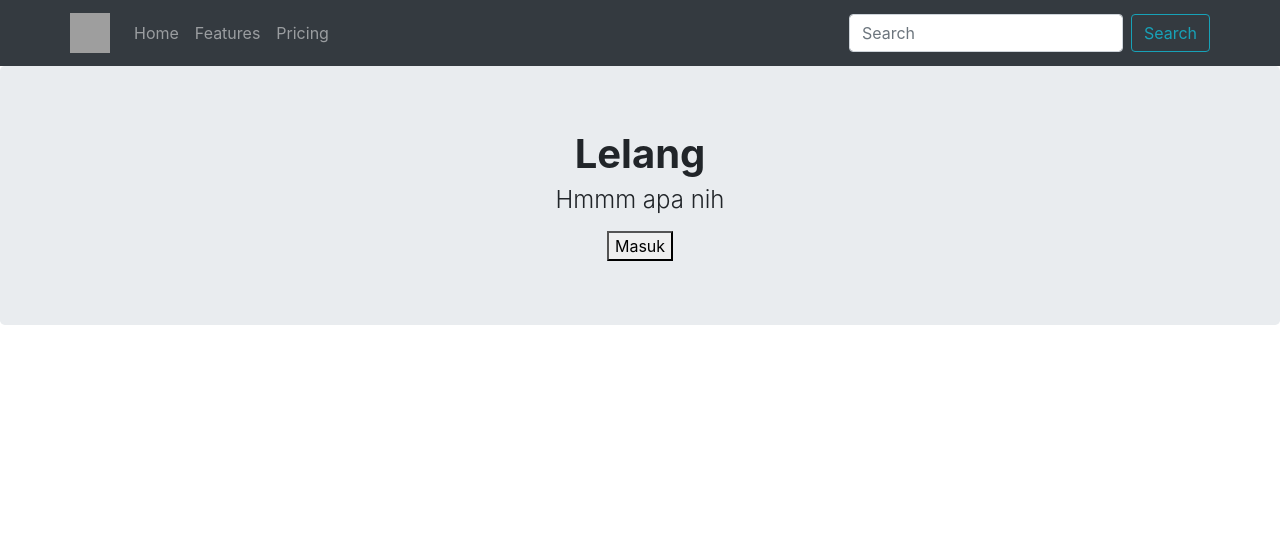
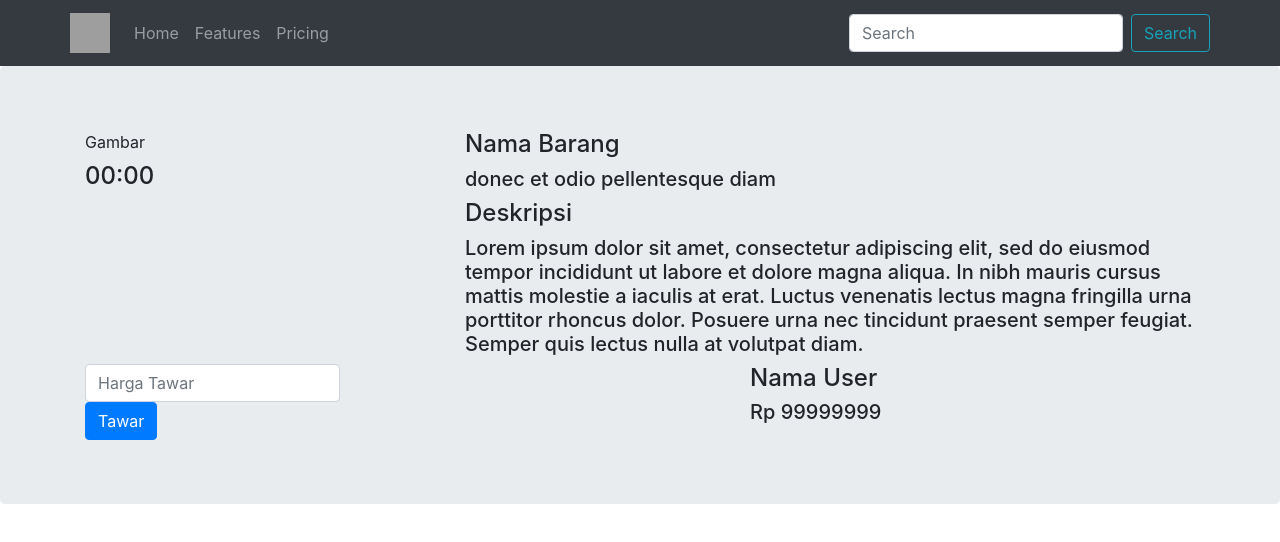
Before and after one commit to AWRamadhan/Impal, a React (Create React App) app in the folder lelang/: page / in a window 1280 px wide. Shown: the top 542 px of the page. Built offline with nearby package versions, Linux system fonts and the light colour scheme; grey boxes are pictures that could not be loaded.

Commit message:
add another interface

```diff
--- a/lelang/src/index.js
+++ b/lelang/src/index.js
@@ -1,10 +1,10 @@
 import React from "react";
 import ReactDOM from "react-dom";
-import Login from "./interface/Login";
+import Home from "./interface/LelangSelected";
 import * as serviceWorker from "./serviceWorker";
 import "bootstrap/dist/css/bootstrap.css";
 
-ReactDOM.render(<Login />, document.getElementById("root"));
+ReactDOM.render(<Home />, document.getElementById("root"));
 
 // If you want your app to work offline and load faster, you can change
 // unregister() to register() below. Note this comes with some pitfalls.
--- /dev/null
+++ b/lelang/src/interface/LelangSelected.js
@@ -0,0 +1,55 @@
+import React, { Component } from "react";
+import Navbars from "./Navbars";
+import { Jumbotron } from "react-bootstrap";
+
+class LelangSelected extends Component {
+  render() {
+    return (
+      <div className="ValidasiBarang">
+        <Navbars />
+        <Jumbotron>
+          <div className="container">
+            <div className="row">
+              <div className="col-sm-4">
+                <label>Gambar</label>
+                <h4 id="timer">00:00</h4>
+              </div>
+              <div className="col-sm-8">
+                <h4>Nama Barang</h4>
+                <h5>donec et odio pellentesque diam</h5>
+                <h4>Deskripsi</h4>
+                <h5>
+                  Lorem ipsum dolor sit amet, consectetur adipiscing elit, sed
+                  do eiusmod tempor incididunt ut labore et dolore magna aliqua.
+                  In nibh mauris cursus mattis molestie a iaculis at erat.
+                  Luctus venenatis lectus magna fringilla urna porttitor rhoncus
+                  dolor. Posuere urna nec tincidunt praesent semper feugiat.
+                  Semper quis lectus nulla at volutpat diam.
+                </h5>
+              </div>
+            </div>
+          </div>
+          <div className="container">
+            <div className="row">
+              <div className="col-sm-3">
+                <input
+                  className="form-control"
+                  type="text"
+                  placeholder="Harga Tawar"
+                ></input>
+                <button className="btn btn-primary">Tawar</button>
+              </div>
+              <div className="col-sm-4"></div>
+              <div className="col-sm-5">
+                <h4>Nama User</h4>
+                <h5>Rp 99999999</h5>
+              </div>
+            </div>
+          </div>
+        </Jumbotron>
+      </div>
+    );
+  }
+}
+
+export default LelangSelected;
--- a/lelang/src/interface/Login.js
+++ b/lelang/src/interface/Login.js
@@ -8,10 +8,29 @@ class Login_Forms extends Component {
       <div className="Login">
         <Navbars />
         <Jumbotron>
-          <Header />
+          <h3 className="text-center">Login Page</h3>
           <form className="text-center">
-            <div className="form-group"></div>
-            <button type="submit">Masuk</button>
+            <div className="form-group">
+              <label>Username</label>
+              <input
+                type="email"
+                className="form-control"
+                id="username"
+                placeholder="Enter Username"
+              ></input>
+            </div>
+            <div className="form-group">
+              <label>Password</label>
+              <input
+                type="password"
+                className="form-control"
+                id="password"
+                placeholder="Password"
+              ></input>
+            </div>
+            <button className="btn btn-primary" type="submit">
+              Masuk
+            </button>
           </form>
         </Jumbotron>
       </div>
```
Also changed, not shown: lelang/src/interface/Home.js (added, +18 -0 lines), lelang/src/interface/InputBarang.js (added, +36 -0 lines), lelang/src/interface/UserAdmin.js (added, +29 -0 lines), lelang/src/interface/UserKolektor.js (added, +26 -0 lines), lelang/src/interface/UserPelelang.js (added, +23 -0 lines), lelang/src/interface/ValidasiBarang.js (added, +38 -0 lines), lelang/src/interface/login_form.jsx (deleted).
